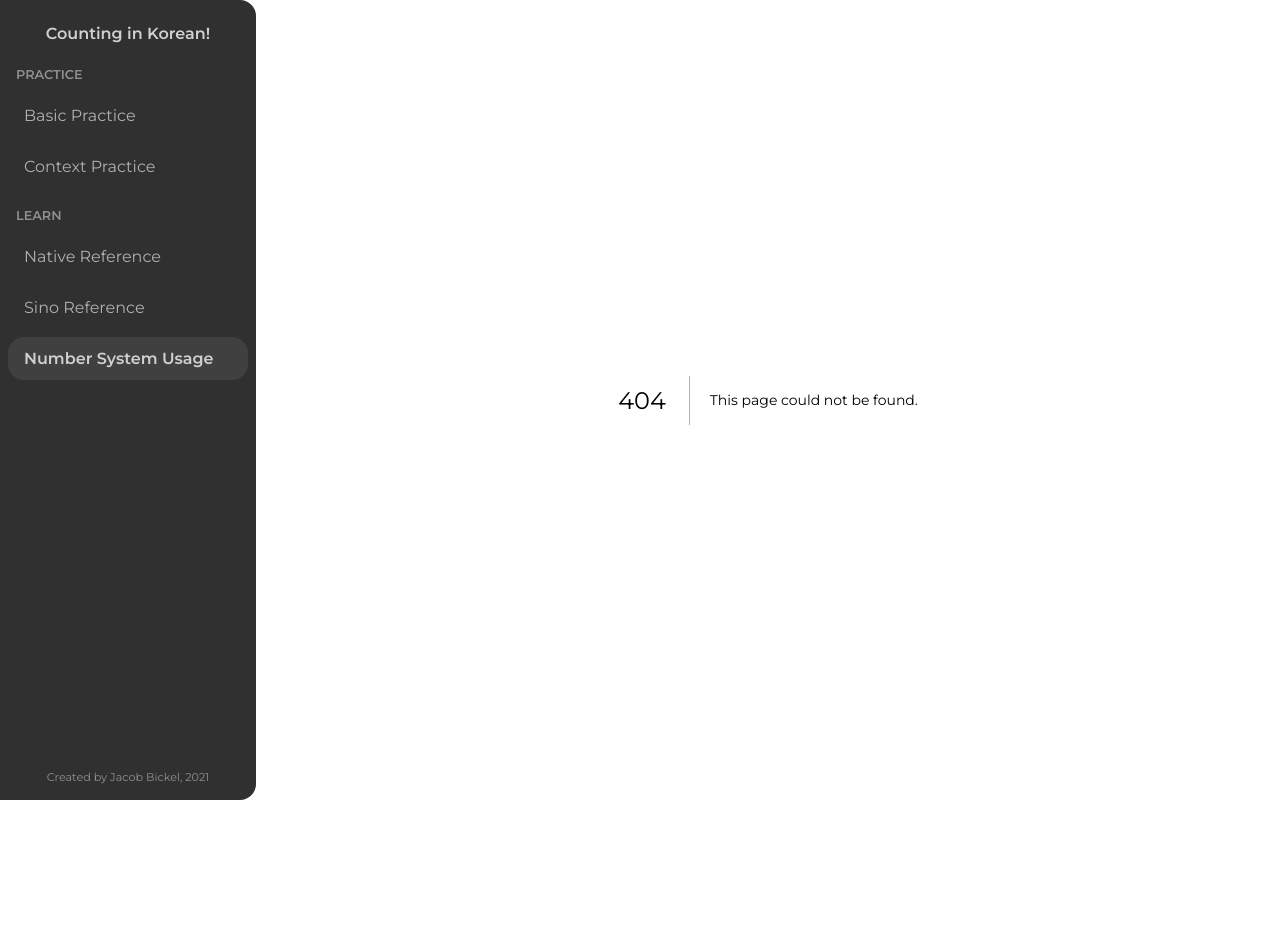
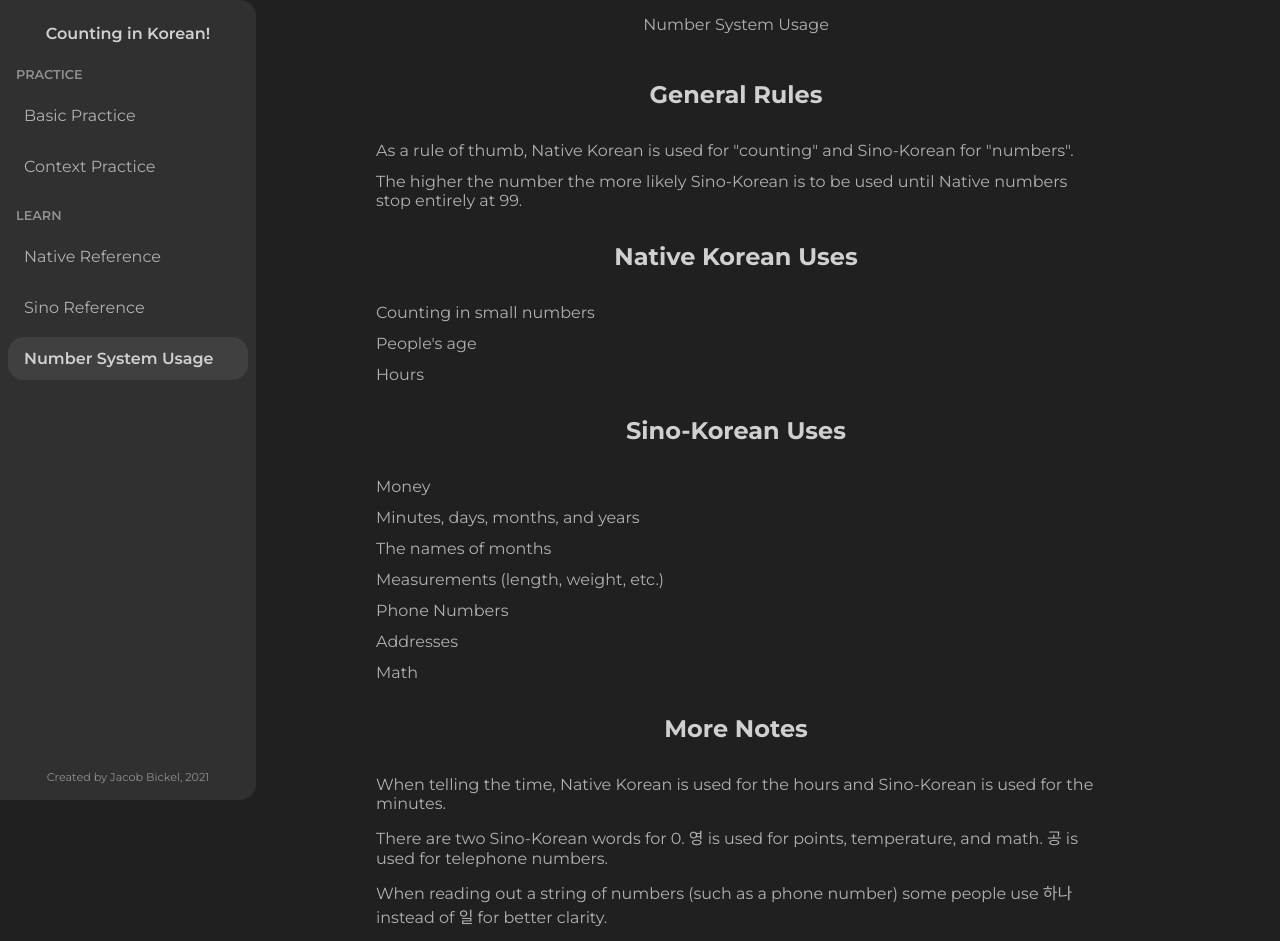
Before and after one commit to jacob-c-bickel/counting-in-korean, a Next.js app: page /learn/usage in a window 1280 px wide. Before the commit this address had no page. Shown: the top 941 px of the page. Before the commit the page ends 800 px from the top, so only its background shows below. Built offline with nearby package versions, Linux system fonts and the light colour scheme.

Commit message:
added usage page

```diff
--- /dev/null
+++ b/app/components/templates/UsageReference/UsageReference.js
@@ -0,0 +1,57 @@
+import Page from "@modules/Page/Page";
+import PageHeader from "@modules/PageHeader/PageHeader";
+
+import styles from "@styles/Reference.module.scss";
+
+export default function UsageReference() {
+  return (
+    <Page className={styles.Reference} style={{ marginBottom: "8rem" }}>
+      <PageHeader title="Number System Usage" />
+      <h2>General Rules</h2>
+      <div className={styles.notes}>
+        <p>
+          As a rule of thumb, Native Korean is used for "counting" and Sino-Korean for "numbers".
+        </p>
+        <p>
+          The higher the number the more likely Sino-Korean is to be used until Native numbers stop
+          entirely at 99.
+        </p>
+      </div>
+      <h2>Native Korean Uses</h2>
+      <div className={styles.notes}>
+        <p>Counting in small numbers</p>
+        <p>People's age</p>
+        <p>Hours</p>
+      </div>
+      <h2>Sino-Korean Uses</h2>
+      <div className={styles.notes}>
+        <p>Money</p>
+        <p>Minutes, days, months, and years</p>
+        <p>The names of months</p>
+        <p>Measurements (length, weight, etc.)</p>
+        <p>Phone Numbers</p>
+        <p>Addresses</p>
+        <p>Math</p>
+      </div>
+      <h2>More Notes</h2>
+      <div className={styles.notes}>
+        <p>
+          When telling the time, Native Korean is used for the hours and Sino-Korean is used for the
+          minutes.
+        </p>
+        <p>
+          There are two Sino-Korean words for 0. 영 is used for points, temperature, and math. 공 is
+          used for telephone numbers.
+        </p>
+        <p>
+          When reading out a string of numbers (such as a phone number) some people use 하나 instead
+          of 일 for better clarity.
+        </p>
+        <p>
+          In some instances, numbers above 100 may be vernacularized by using Native Korean for the
+          portion below 100.
+        </p>
+      </div>
+    </Page>
+  );
+}
--- /dev/null
+++ b/pages/learn/usage.js
@@ -0,0 +1,3 @@
+import UsageReference from "@templates/UsageReference/UsageReference";
+
+export default UsageReference;
```
